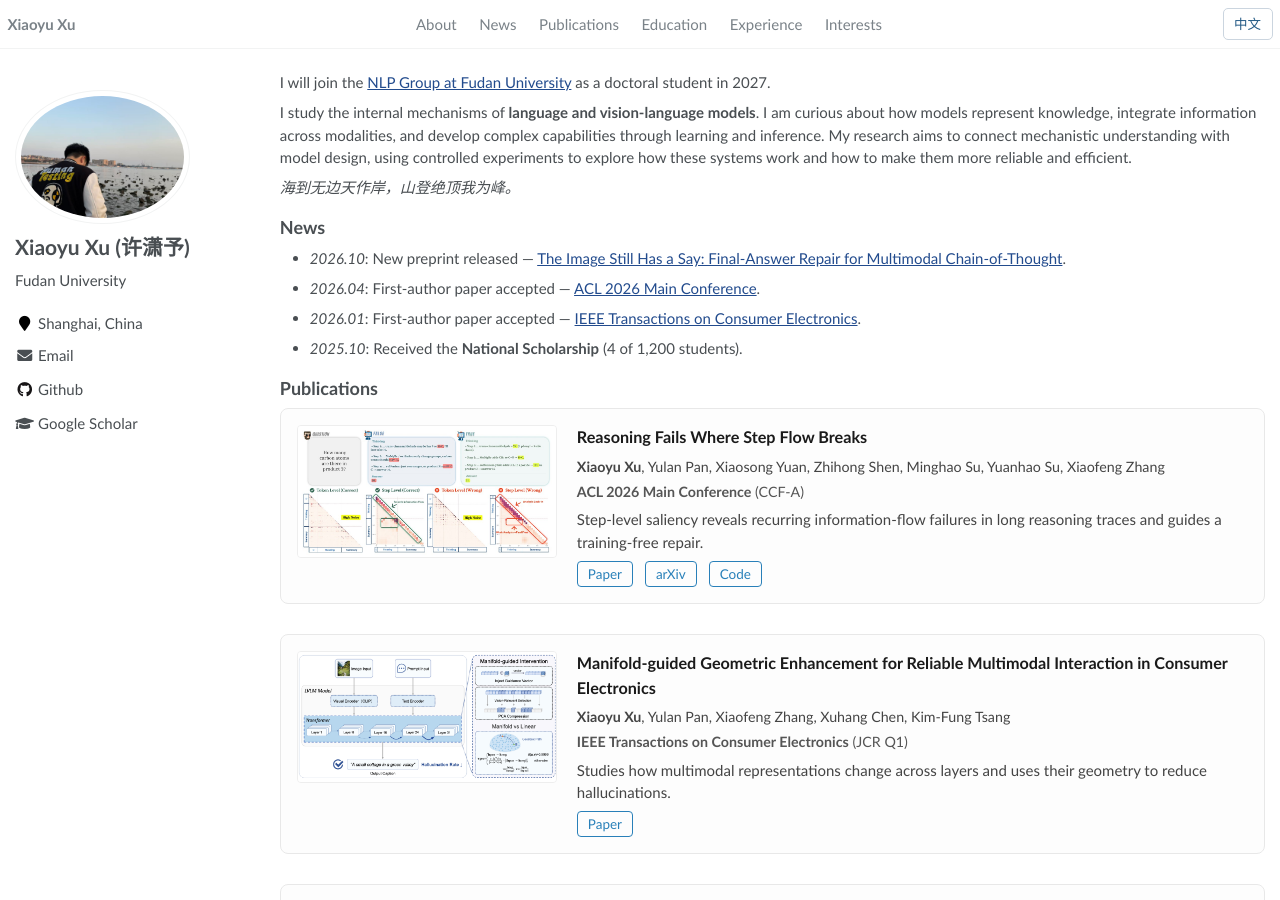
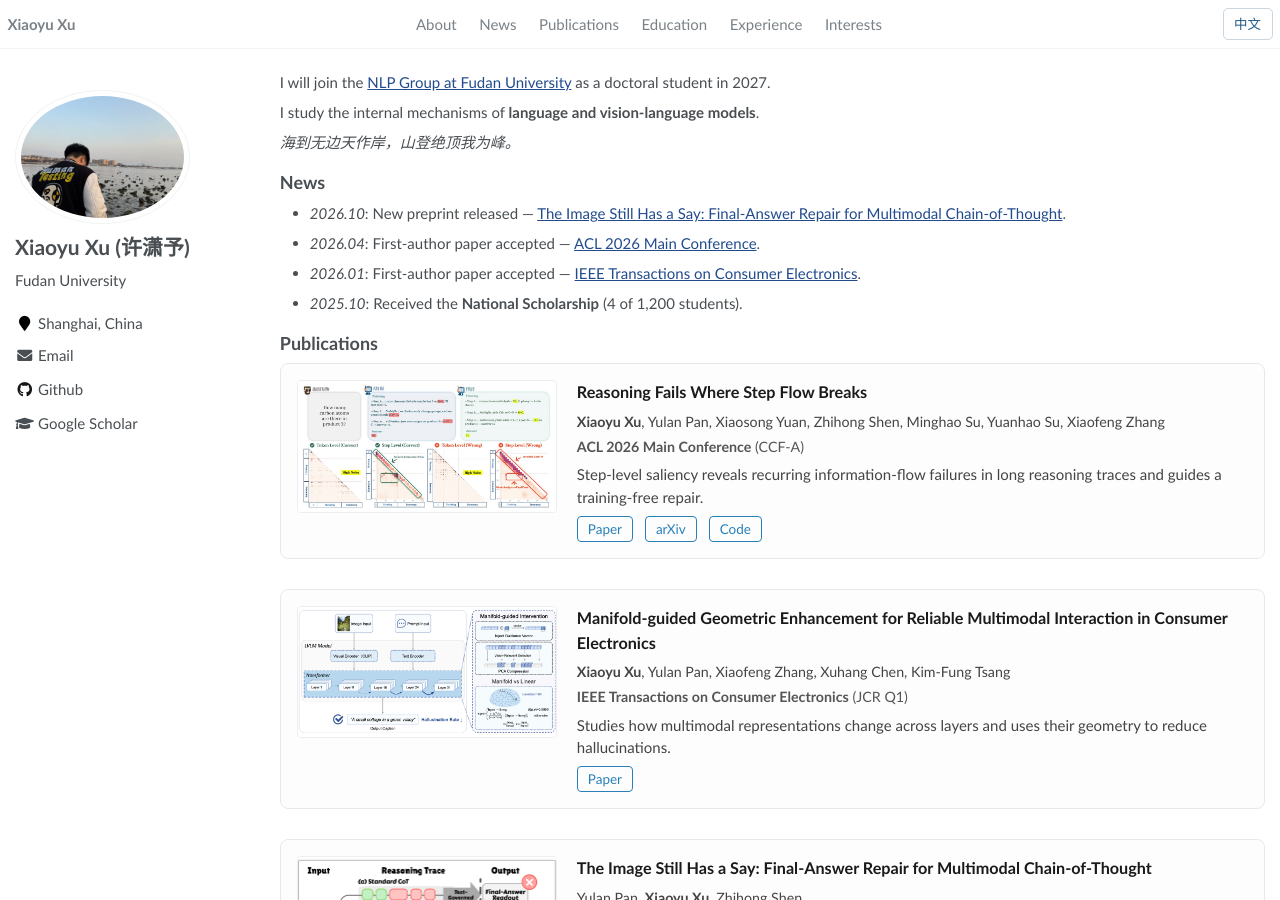
Before and after one commit to XiaoyuXu-Vincent/XiaoyuXu-Vincent.github.io, a Jekyll site: the page built from _pages/about.md, in a window 1280 px wide and 900 px high. Built offline with Jekyll 4.4.1, drawn with Linux system fonts in a browser that asks for light colours.

Commit message:
Update profile

```diff
--- a/_pages/about.md
+++ b/_pages/about.md
@@ -21,7 +21,7 @@ redirect_from:
 
 I will join the [NLP Group at Fudan University](https://nlp.fudan.edu.cn/) as a doctoral student in 2027.
 
-I study the internal mechanisms of **language and vision-language models**. I am curious about how models represent knowledge, integrate information across modalities, and develop complex capabilities through learning and inference. My research aims to connect mechanistic understanding with model design, using controlled experiments to explore how these systems work and how to make them more reliable and efficient.
+I study the internal mechanisms of **language and vision-language models**.
 
 *海到无边天作岸，山登绝顶我为峰。*
 
```
Also changed, not shown: _pages/about-zh.md (+1 -1 lines).
